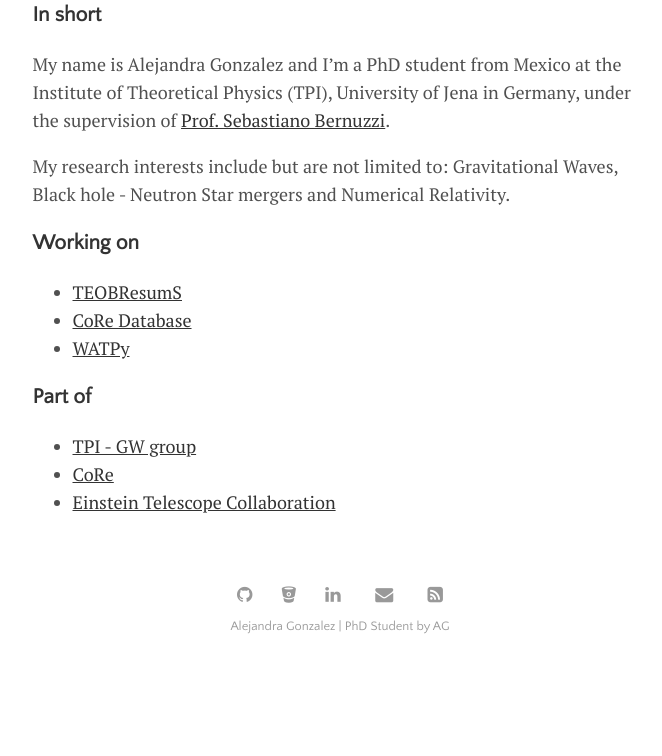
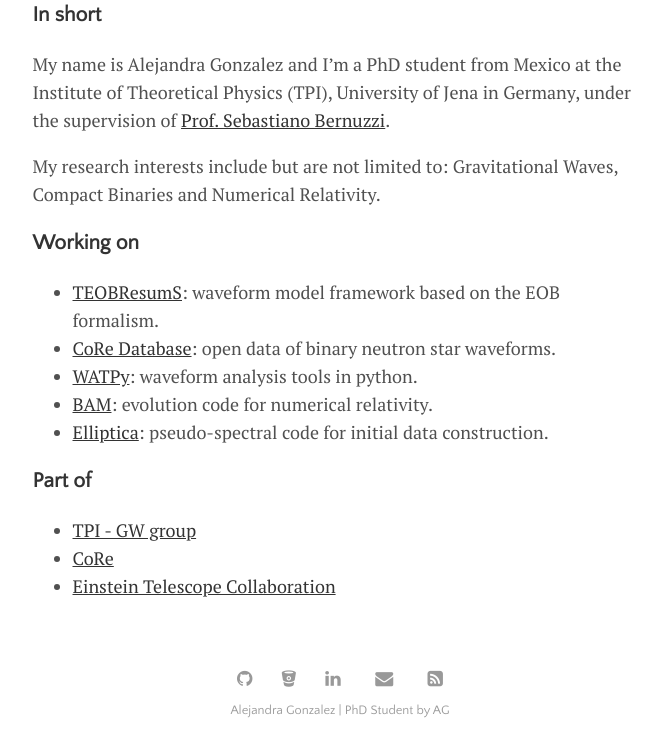
Before and after one commit to ar-gonzalez/ar-gonzalez.github.io, a Jekyll site: the page built from menu/about.md, in a window 1280 px wide. Shown: the part 547-1303 px from the top of the page, without its empty margins (300-962 px from the left). Built offline with Jekyll 4.4.1, drawn with Linux system fonts in a browser that asks for light colours; before the commit the page ends 1219 px from its top, so only the background shows below that.

Commit message:
updated teaching and about

```diff
--- a/menu/about.md
+++ b/menu/about.md
@@ -8,12 +8,14 @@ permalink: /about
 ### In short
 My name is Alejandra Gonzalez and I’m a PhD student from Mexico at the Institute of Theoretical Physics (TPI), University of Jena in Germany, under the supervision of [Prof. Sebastiano Bernuzzi](http://www.tpi.uni-jena.de/~bernuzzi/).
 
-My research interests include but are not limited to: Gravitational Waves, Black hole - Neutron Star mergers and Numerical Relativity.
+My research interests include but are not limited to: Gravitational Waves, Compact Binaries and Numerical Relativity.
 
 ### Working on
-- [TEOBResumS](https://bitbucket.org/eob_ihes/teobresums/src/master/)
-- [CoRe Database](https://core-gitlfs.tpi.uni-jena.de/)
-- [WATPy](https://git.tpi.uni-jena.de/core/watpy)
+- [TEOBResumS](https://bitbucket.org/eob_ihes/teobresums/src/master/): waveform model framework based on the EOB formalism.
+- [CoRe Database](https://core-gitlfs.tpi.uni-jena.de/): open data of binary neutron star waveforms.
+- [WATPy](https://git.tpi.uni-jena.de/core/watpy): waveform analysis tools in python.
+- [BAM](https://journals.aps.org/prd/abstract/10.1103/PhysRevD.77.024027): evolution code for numerical relativity.
+- [Elliptica](https://journals.aps.org/prd/abstract/10.1103/PhysRevD.105.104027): pseudo-spectral code for initial data construction.
 
 ### Part of
 - [TPI - GW group](https://www.physik.uni-jena.de/en/institutes/institute-for-theoretical-physics/gravitational-waves)
```
Also changed, not shown: menu/teaching.md (+1 -1 lines).
